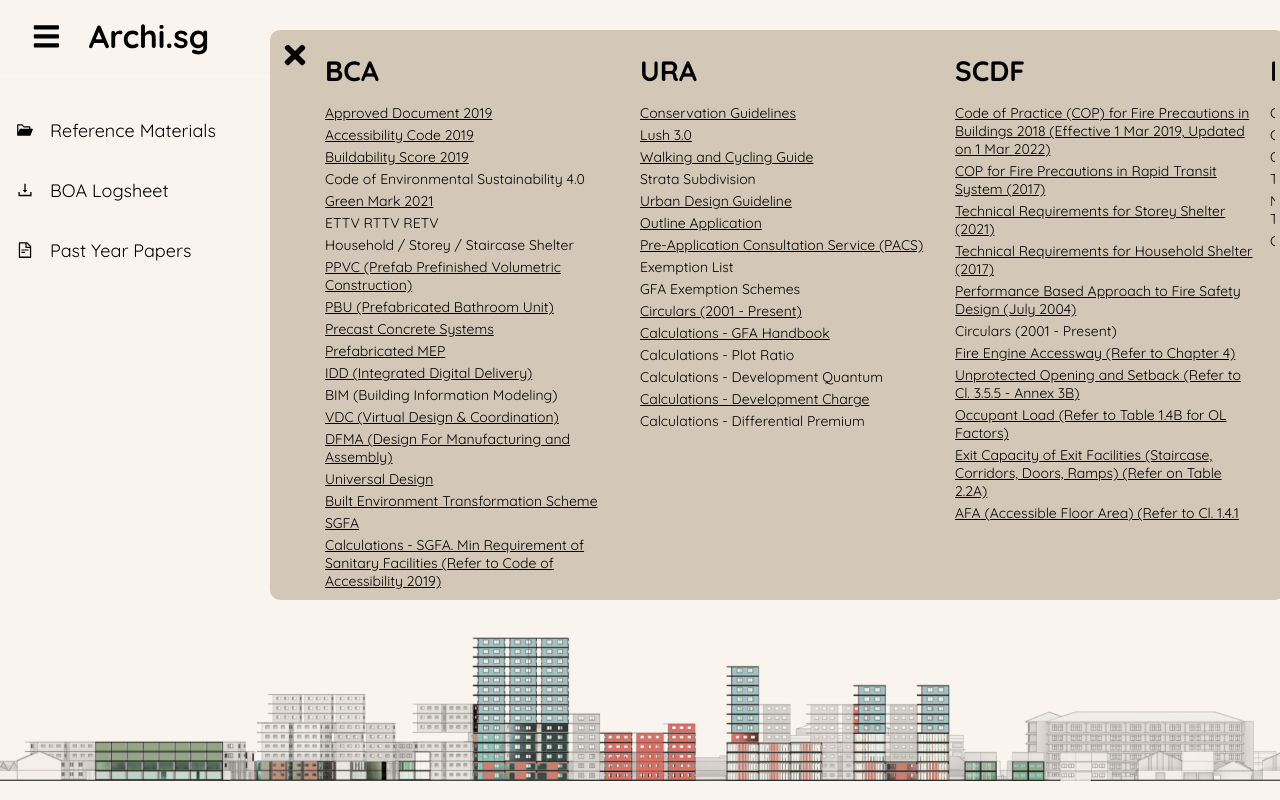
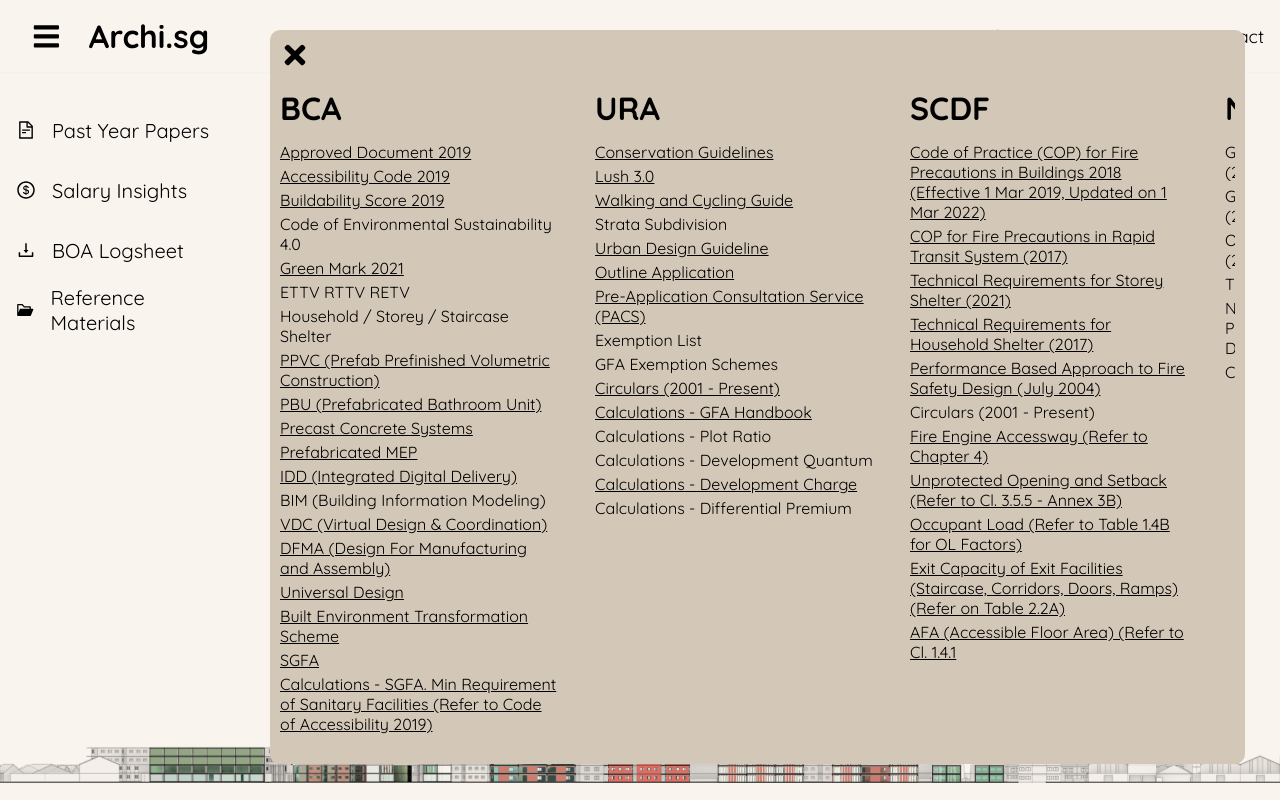
Before and after one commit to bachtiarnaomi/archi-sg, a React (Create React App) app: page /2016 in a window 1280 px wide. Both pictures are taken after a click on the item "Reference Materials". Built offline with nearby package versions, Linux system fonts and the light colour scheme.

Commit message:
styling and salary insight

```diff
--- a/public/index.html
+++ b/public/index.html
@@ -24,7 +24,7 @@
       work correctly both with client-side routing and a non-root public URL.
       Learn how to configure a non-root public URL by running `npm run build`.
     -->
-    <title>React App</title>
+    <title>Archi.sg - PPE Resources and More</title>
   </head>
   <body>
     <noscript>You need to enable JavaScript to run this app.</noscript>
--- a/src/components/QuizEnd.js
+++ b/src/components/QuizEnd.js
@@ -10,14 +10,14 @@
     <div className="quiz">
       <h1>{year} Quiz</h1>
       <h3>
-        Score: {score} /{questions.length}
+        Score: {score}/{questions.length}
       </h3>
       <QuizReview></QuizReview>
-      <p>
+      {/* <p>
         The next segment is open ended. Suggested answers from the community
         will be displayed alongside the question.
       </p>
-      <button className="action">Next Segment</button>
+      <button className="action">Next Segment</button> */}
     </div>
   );
 }
--- a/src/components/QuizMenu.js
+++ b/src/components/QuizMenu.js
@@ -10,7 +10,14 @@
       <p>This is the {year} PPE paper.</p>
       <p>
         Answers for the paper has been sourced from the community. If you see
-        any discrepancies, you can use the feedback form <a href="/">here.</a>
+        any discrepancies, you can use the feedback form{' '}
+        <a
+          style={{ textDecoration: 'underline' }}
+          href="/contact"
+          target="_blank"
+        >
+          here.
+        </a>
       </p>
       <button
         className="action"
--- a/src/components/QuizReview.js
+++ b/src/components/QuizReview.js
@@ -6,9 +6,10 @@
     useContext(QuizContext);
   return (
     <div className="quiz">
-      <h1>{year} PPE</h1>
-      <p>This is the {year} PPE paper.</p>
+      <br />
       <p>Below is a review of the paper.</p>
+      <br />
+
       {questions.map((question, index) => {
         return (
           <div
--- a/src/components/SideModal.js
+++ b/src/components/SideModal.js
@@ -12,10 +12,9 @@
       className={modal ? 'dropdown-menu active' : 'dropdown-menu'}
       style={{
         marginLeft: sidebar ? ' 250px' : ' 65px',
-        width: sidebar ? ' calc(100% - 265px)' : ' calc(100% - 80px)',
+        width: sidebar ? ' calc(100% - 305px)' : ' calc(100% - 120px)',
       }}
     >
-      <div className="modal">
       <div className="close-button">
         <Link to="#">
           <FaIcons.FaTimes
@@ -25,6 +24,7 @@
           />
         </Link>
       </div>
+      <div className="modal">
         {SideModalData.map((item, index) => {
           return (
             <div className="modal-section">
--- a/src/components/Sidebar.js
+++ b/src/components/Sidebar.js
@@ -28,6 +28,25 @@
           <nav className={sidebar ? 'nav-menu active' : 'nav-menu'}>
             <ul className="nav-menu-items">
               <li>
+                <li className="nav-text">
+                  <Link to="/past-year-paper">
+                    <AiIcons.AiOutlineFileText />
+                    <span className="sidebar-text">Past Year Papers</span>
+                  </Link>
+                </li>
+
+                <li className="nav-text">
+                  <Link to="https://data-viz-iota.vercel.app" target="_blank">
+                    <AiIcons.AiOutlineDollar />
+                    <span className="sidebar-text">Salary Insights</span>
+                  </Link>
+                </li>
+                <li className="nav-text">
+                  <Link to="/logsheet">
+                    <AiIcons.AiOutlineDownload />
+                    <span className="sidebar-text">BOA Logsheet</span>
+                  </Link>
+                </li>
                 <li
                   className="nav-text"
                   onClick={(e) => {
@@ -36,19 +55,7 @@
                 >
                   <Link>
                     <AiIcons.AiFillFolderOpen />
-                    <span>Reference Materials</span>
-                  </Link>
-                </li>
-                <li className="nav-text">
-                  <Link to="/logsheet">
-                    <AiIcons.AiOutlineDownload />
-                    <span>BOA Logsheet</span>
-                  </Link>
-                </li>
-                <li className="nav-text">
-                  <Link to="/past-year-paper">
-                    <AiIcons.AiOutlineFileText />
-                    <span>Past Year Papers</span>
+                    <span className="sidebar-text">Reference Materials</span>
                   </Link>
                 </li>
               </li>
--- a/src/components/SidebarData.js
+++ b/src/components/SidebarData.js
@@ -4,6 +4,12 @@
 import * as IoIcons from 'react-icons/io';
 
 export const SidebarData = [
+  {
+    title: 'Past Year Paper',
+    path: '/',
+    icon: <AiIcons.AiOutlineFileText />,
+    cName: 'nav-text',
+  },
   {
     title: 'Reference Materials',
     path: '/',
@@ -16,10 +22,4 @@
     icon: <AiIcons.AiOutlineDownload />,
     cName: 'nav-text',
   },
-  {
-    title: 'Past Year Paper',
-    path: '/',
-    icon: <AiIcons.AiOutlineFileText />,
-    cName: 'nav-text',
-  },
 ];
--- a/src/index.css
+++ b/src/index.css
@@ -37,9 +37,17 @@
   /* background-image: url('archi-sg-background.png'); */
   background-color: #f9f4ee;
   background-position: bottom;
-  background-size: cover;
+  /* background-size: cover;
+  height: auto; */
+  overflow-x: hidden;
+  background-repeat: no-repeat;
+  background-size: contain;
+  min-height: 100vh;
+  max-width: 100%;
+  /* overflow: hidden; */
+  height: auto;
   /* min-height: 100vh; */
-  height: 100vh;
+  /* height: 100vh; */
   width: 100vw;
   min-width: 100%;
   position: absolute;
@@ -106,7 +114,7 @@
 }
 .home p {
   width: 100%;
-  font-size: 18px;
+  font-size: 20px;
 }
 .navbar {
   padding: 10px;
@@ -130,6 +138,9 @@
 .navbar .links {
   margin-left: auto;
 }
+.navbar .links a {
+  font-size: 18px;
+}
 .navbar a {
   margin-left: 16px;
   text-decoration: none;
@@ -150,6 +161,7 @@
 .content {
   background-color: transparent;
   max-width: 100%;
+  overflow-x: hidden;
   display: flex;
   /* margin: 40px auto; */
   margin-top: 10px;
@@ -228,7 +240,7 @@
   cursor: pointer;
   text-decoration: none;
   /* color: #f2f2f2; */
-  font-size: 18px;
+  font-size: 20px;
   width: 95%;
   height: 100%;
   display: flex;
@@ -262,7 +274,7 @@
 
 .cards .bold {
   padding-bottom: 5px;
-  font-size: 18px;
+  font-size: 20px;
 }
 .orange {
   background-color: #ffd580;
@@ -282,6 +294,7 @@
 .close-button {
   font-size: 30px;
   background-color: transparent;
+  display: absolute;
 }
 .modal {
   background-color: #d3c7b7;
@@ -293,7 +306,9 @@
 }
 .modal-section {
   background-color: #d3c7b7;
-  font-size: 14px;
+  font-size: 16px;
+  padding-right: 20px;
+  padding-bottom: 20px;
   /* display: inline; */
   width: 300px;
   min-width: 300px;
@@ -328,7 +343,7 @@
 .action {
   background-color: white;
   margin-top: 30px;
-  margin-bottom: 200px;
+  margin-bottom: 150px;
   width: 200px;
   height: 50px;
   /* margin: 5px; */
@@ -346,17 +361,17 @@
   background-color: #333;
 }
 .prompt {
-  font-size: 16px;
+  font-size: 18px;
 }
 .option {
   background-color: white;
   margin-top: 20px;
-  width: 80%;
+  width: 100%;
   /* height: 50px; */
   /* margin: 5px; */
   border: none;
   border-radius: 5px;
-  font-size: 16px;
+  font-size: 18px;
   cursor: pointer;
   padding: 10px;
   box-shadow: 5px 5px #d3c7b7;
@@ -368,6 +383,10 @@
 }
 .quiz-app {
   background-color: transparent;
+  width: 90%;
+}
+.quiz-app p {
+  font-size: 18px;
 }
 .quiz-app button:hover {
   color: #f2f2f2;
@@ -415,7 +434,7 @@
   /* margin-top: 5px; */
   padding: 0;
   margin-bottom: 5px;
-  font-size: 16px;
+  font-size: 18px;
   font-weight: bold;
   text-align: right;
   color: #333;
@@ -496,9 +515,9 @@
 
 /* Add some padding inside the card container */
 .cards {
-  display: table;
   align-items: left;
   background-color: transparent;
+  overflow: hidden;
   /* padding: 2px 16px; */
   /* gap: 15px; */
 }
--- a/src/routes/About.js
+++ b/src/routes/About.js
@@ -8,13 +8,9 @@
         convenient location. The website is envisioned to be the home page for
         individuals who are on their journey to becoming a Qualified
         Practitioner (QP). <br /> <br />
-        The website has been developed independently by{' '}
-        <a className="link" href="https://www.naomibachtiar.com">
-          Naomi Bachtiar
-        </a>
-        . It has no affiliations to any official organisations. That being said,
-        it leverages on existing resources that various groups have organised. A
-        list of contributors to the content of this website can be found below.{' '}
+        This website has been developed independently. It has no affiliations to
+        any official organisations. That being said, it leverages on existing
+        resources that various groups have organised.
         <br />
         <br />
         <h3>
@@ -26,7 +22,7 @@
         </h3>
       </p>
       <h3></h3>
-      <div className="about-container">
+      {/* <div className="about-container">
         <h3>Contributors</h3>
         <div className="table">
           <div className="about-column">
@@ -62,7 +58,7 @@
             <p>Yer Jia Ling</p>
           </div>
         </div>
-      </div>
+      </div> */}
     </div>
   );
 }
--- a/src/routes/Communities.js
+++ b/src/routes/Communities.js
@@ -16,7 +16,7 @@
             discussion.
           </p>
         </a>{' '}
-        <a className="column" href="https://asdac.super.site/" target="_blank">
+        <a className="column">
           <img src="images/asdac.jpg" alt=""></img>
           <p className="bold">TheASDFamily</p>
           <p>
```
Lines whose indentation alone changed are shown as unchanged.
